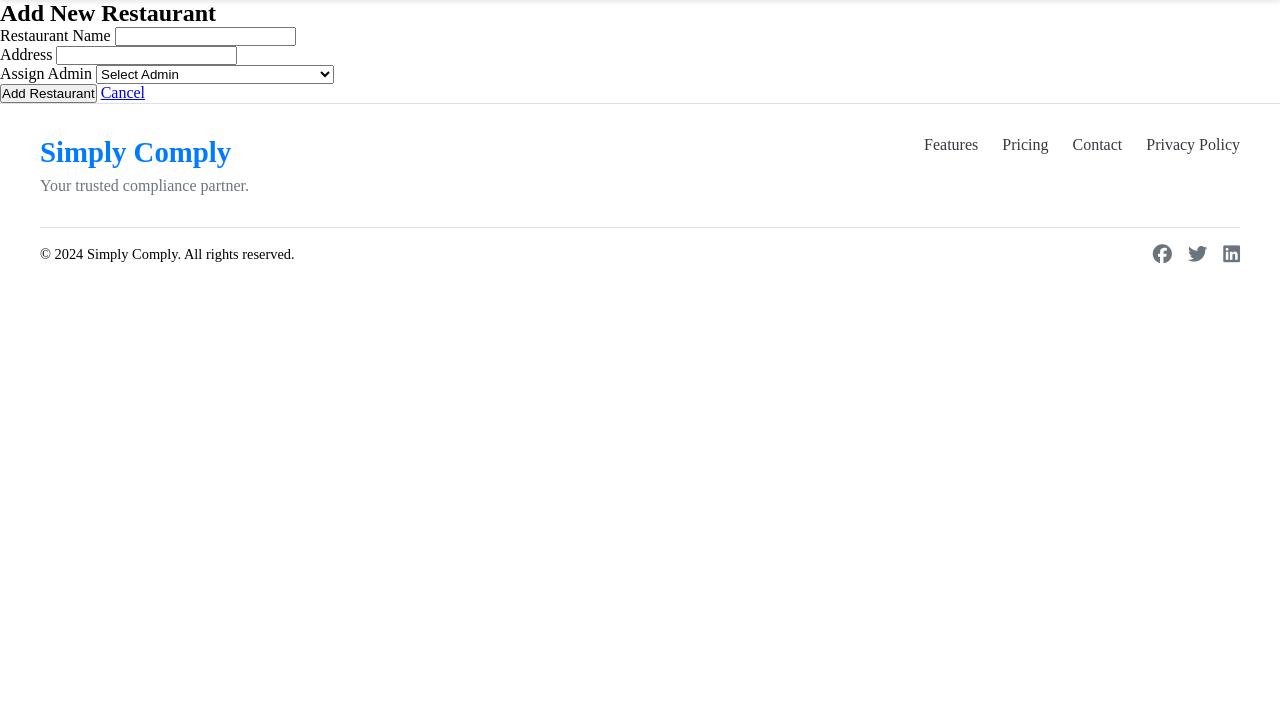
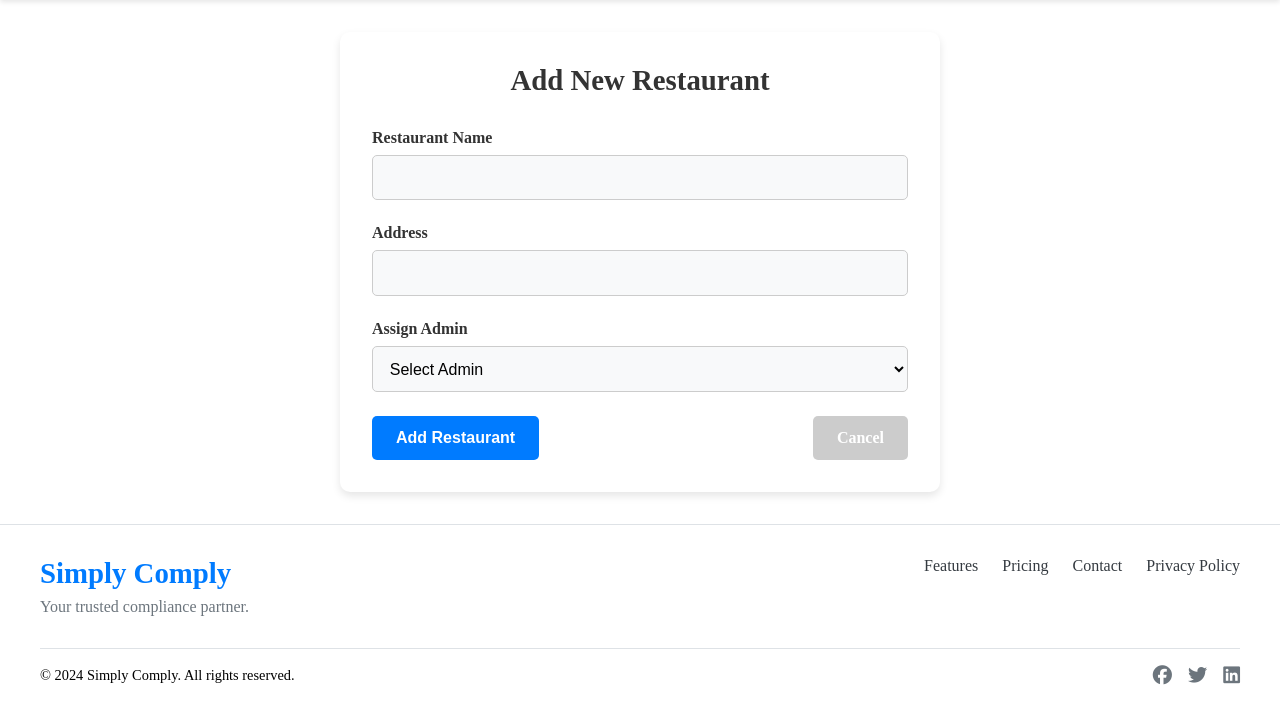
Before and after one commit to joshdean97/simplycomply, a Flask app: page /admin/add-restaurant/ in a window 1280 px wide. Shown: the part 75-800 px from the top of the page. Run offline with Flask 3, Linux system fonts and the light colour scheme; the visitor is signed in with stand-in values (Sample User, id 1); data comes from the database, SQL or seed files in the repository; data that the repository does not hold is empty.

Commit message:
add styling for add-restaurant.html

```diff
--- a/core/static/styles/app/admin.scss
+++ b/core/static/styles/app/admin.scss
@@ -184,3 +184,89 @@ $success-color: #28a745;
       }
     }
   }
+
+//   add restaurant
+.add-restaurant-container {
+    max-width: 600px;
+    margin: 2rem auto;
+    padding: 2rem;
+    background-color: $white-color;
+    border-radius: 10px;
+    box-shadow: 0 4px 8px rgba(0, 0, 0, 0.1);
+
+    .page-heading {
+      font-size: 1.8rem;
+      font-weight: bold;
+      color: $dark-color;
+      margin-bottom: 2rem;
+      text-align: center;
+    }
+
+    .form {
+      display: flex;
+      flex-direction: column;
+      gap: 1.5rem;
+
+      .form-group {
+        display: flex;
+        flex-direction: column;
+        gap: 0.5rem;
+
+        label {
+          font-size: 1rem;
+          color: $dark-color;
+          font-weight: 600;
+        }
+
+        .form-input,
+        .form-select {
+          padding: 0.8rem;
+          font-size: 1rem;
+          border: 1px solid $gray-color;
+          border-radius: 5px;
+          background-color: $light-color;
+          transition: border-color 0.3s ease;
+
+          &:focus {
+            border-color: $primary-color;
+            outline: none;
+          }
+        }
+      }
+
+      .form-actions {
+        display: flex;
+        justify-content: space-between;
+
+        .btn {
+          padding: 0.8rem 1.5rem;
+          font-size: 1rem;
+          font-weight: bold;
+          border-radius: 5px;
+          text-decoration: none;
+          text-align: center;
+          transition: background-color 0.3s ease;
+
+          &.btn-primary {
+            background-color: $primary-color;
+            color: $white-color;
+            border: none;
+
+            &:hover {
+              background-color: darken($primary-color, 10%);
+            }
+          }
+
+          &.btn-secondary {
+            background-color: $gray-color;
+            color: $white-color;
+            border: none;
+
+            &:hover {
+              background-color: darken($gray-color, 10%);
+            }
+          }
+        }
+      }
+    }
+  }
--- a/core/static/styles/index.css
+++ b/core/static/styles/index.css
@@ -1273,6 +1273,80 @@ nav ul a.active {
   background-color: rgb(178.5, 178.5, 178.5);
 }
 
+.add-restaurant-container {
+  max-width: 600px;
+  margin: 2rem auto;
+  padding: 2rem;
+  background-color: #fff;
+  border-radius: 10px;
+  box-shadow: 0 4px 8px rgba(0, 0, 0, 0.1);
+}
+.add-restaurant-container .page-heading {
+  font-size: 1.8rem;
+  font-weight: bold;
+  color: #333;
+  margin-bottom: 2rem;
+  text-align: center;
+}
+.add-restaurant-container .form {
+  display: flex;
+  flex-direction: column;
+  gap: 1.5rem;
+}
+.add-restaurant-container .form .form-group {
+  display: flex;
+  flex-direction: column;
+  gap: 0.5rem;
+}
+.add-restaurant-container .form .form-group label {
+  font-size: 1rem;
+  color: #333;
+  font-weight: 600;
+}
+.add-restaurant-container .form .form-group .form-input,
+.add-restaurant-container .form .form-group .form-select {
+  padding: 0.8rem;
+  font-size: 1rem;
+  border: 1px solid #ccc;
+  border-radius: 5px;
+  background-color: #f8f9fa;
+  transition: border-color 0.3s ease;
+}
+.add-restaurant-container .form .form-group .form-input:focus,
+.add-restaurant-container .form .form-group .form-select:focus {
+  border-color: #007bff;
+  outline: none;
+}
+.add-restaurant-container .form .form-actions {
+  display: flex;
+  justify-content: space-between;
+}
+.add-restaurant-container .form .form-actions .btn {
+  padding: 0.8rem 1.5rem;
+  font-size: 1rem;
+  font-weight: bold;
+  border-radius: 5px;
+  text-decoration: none;
+  text-align: center;
+  transition: background-color 0.3s ease;
+}
+.add-restaurant-container .form .form-actions .btn.btn-primary {
+  background-color: #007bff;
+  color: #fff;
+  border: none;
+}
+.add-restaurant-container .form .form-actions .btn.btn-primary:hover {
+  background-color: rgb(0, 98.4, 204);
+}
+.add-restaurant-container .form .form-actions .btn.btn-secondary {
+  background-color: #ccc;
+  color: #fff;
+  border: none;
+}
+.add-restaurant-container .form .form-actions .btn.btn-secondary:hover {
+  background-color: rgb(178.5, 178.5, 178.5);
+}
+
 * {
   box-sizing: border-box;
   margin: 0;
--- a/core/templates/admin/add_restaurant.html
+++ b/core/templates/admin/add_restaurant.html
@@ -1,21 +1,21 @@
 {% extends 'base.html' %}
 {% block title %}Add New Restaurant{% endblock %}
 {% block content %}
-<div class="container mt-5">
-    <h2>Add New Restaurant</h2>
-    <form method="POST" action="{{ url_for('admin.add_restaurant') }}">
-        <div class="mb-3">
-            <label for="name" class="form-label">Restaurant Name</label>
-            <input type="text" class="form-control" id="name" name="name" required>
+<div class="add-restaurant-container">
+    <h2 class="page-heading">Add New Restaurant</h2>
+    <form method="POST" action="{{ url_for('admin.add_restaurant') }}" class="form">
+        <div class="form-group">
+            <label for="name">Restaurant Name</label>
+            <input type="text" id="name" name="name" class="form-input" required>
         </div>
 
-        <div class="mb-3">
-            <label for="address" class="form-label">Address</label>
-            <input type="text" class="form-control" id="address" name="address" required>
+        <div class="form-group">
+            <label for="address">Address</label>
+            <input type="text" id="address" name="address" class="form-input" required>
         </div>
 
-        <div class="mb-3">
-            <label for="admin_id" class="form-label">Assign Admin</label>
+        <div class="form-group">
+            <label for="admin_id">Assign Admin</label>
             <select id="admin_id" name="admin_id" class="form-select" required>
                 <option value="" disabled selected>Select Admin</option>
                 {% for admin in admins %}
@@ -24,8 +24,10 @@
             </select>
         </div>
 
-        <button type="submit" class="btn btn-success">Add Restaurant</button>
-        <a href="{{ url_for('admin.admin_dashboard') }}" class="btn btn-secondary">Cancel</a>
+        <div class="form-actions">
+            <button type="submit" class="btn btn-primary">Add Restaurant</button>
+            <a href="{{ url_for('admin.admin_dashboard') }}" class="btn btn-secondary">Cancel</a>
+        </div>
     </form>
 </div>
 {% endblock %}
```
Also changed, not shown: 1 other file.
